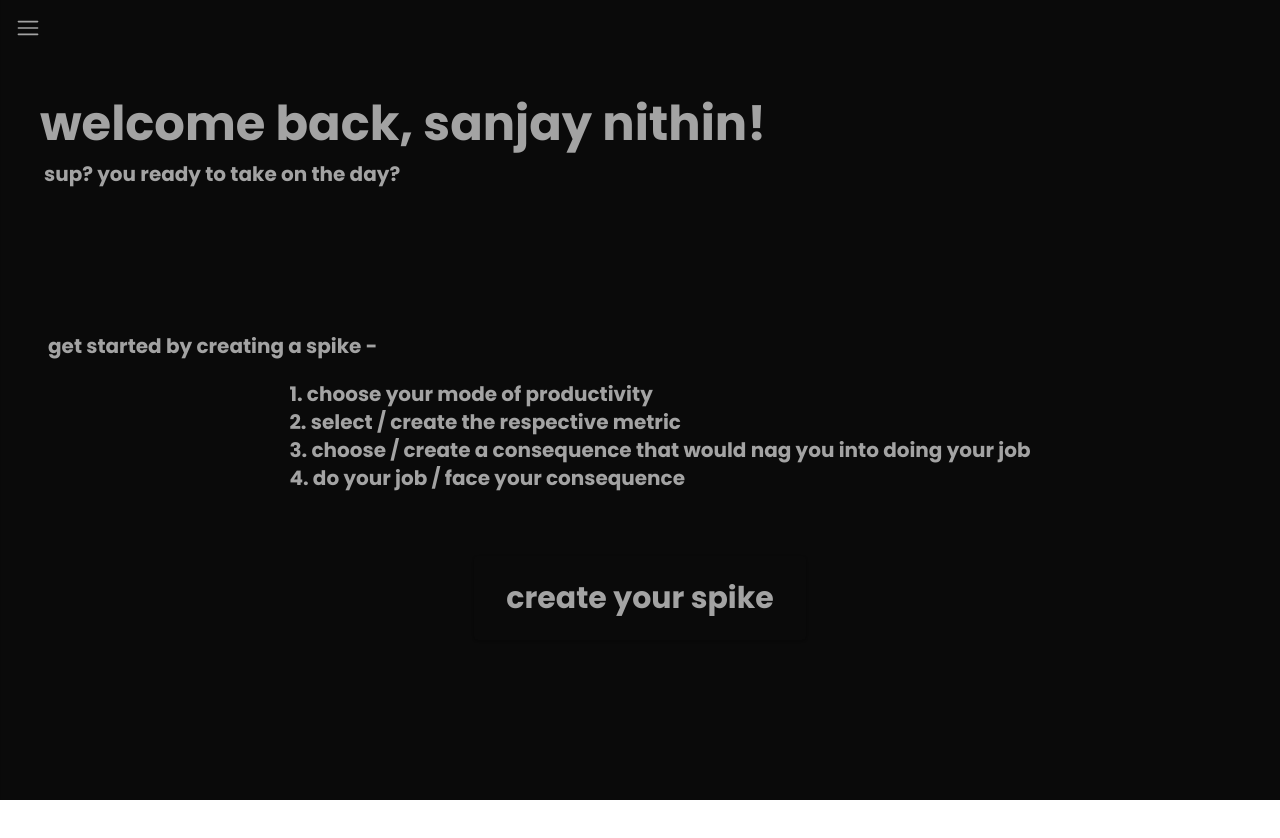
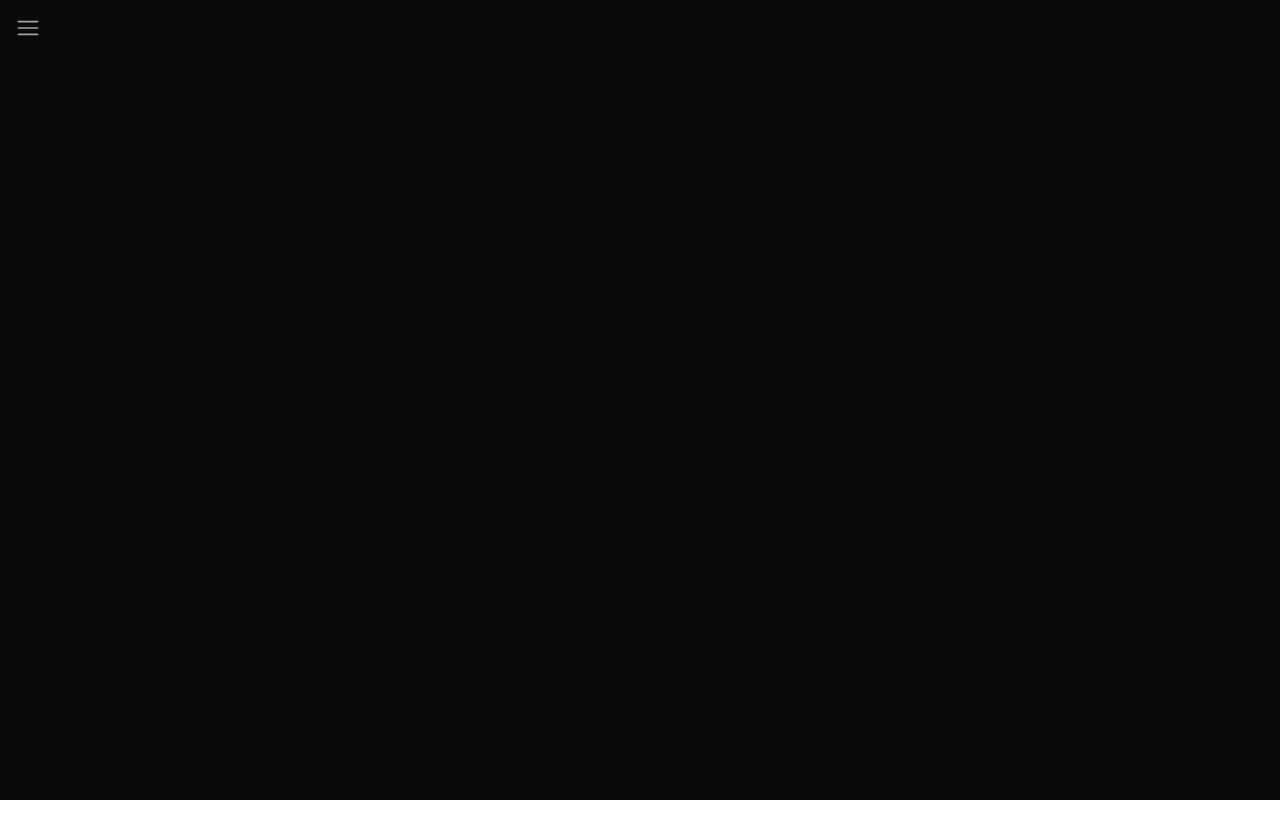
Before and after one commit to SanjayNithin2002/spike-frontend, a React (Create React App) app: page /home in a window 1280 px wide. Shown: the top 838 px of the page. After the commit the page ends 800 px from the top, so only its background shows below. Built offline with nearby package versions, Linux system fonts and the light colour scheme; the HTML template or start-up script is replaced by a standard one.

Commit message:
migrated to vercel

```diff
--- a/src/components/CreateSpike.js
+++ b/src/components/CreateSpike.js
@@ -2,47 +2,13 @@ import React from "react";
 import NavBar from "./NavBar";
 
 const CreateSpike = () => {
-    const gotToSelectRepos = () =>{
-        window.location.href = 'https://spike-backend-yxt7.onrender.com/integrations/github/callback';
+    const gotToSelectRepos = () => {
+        window.location.href = 'https://spike-backend.vercel.app/integrations/github/callback';
     }
     return (
-        <div className="font-redHat h-screen bg-whitestSpike">
-            <div className="absolute top-0 z-[-2] h-full w-full bg-[#000000] bg-custom-radial-gradient bg-custom-size"></div>
+        <div className="container flex h-screen font-poppins w-full bg-neutral-950 text-neutral-400">
             <NavBar />
-            <div className="flex flex-col items-center mt-8">
-                <div className="relative mb-8">
-                    <div className="absolute inset-1 bg-redSpike rounded-md"></div>
-                    <div className="relative text-white font-bold text-2xl px-6 py-3">
-                        untitled spike #01
-                    </div>
-                </div>
-                <div className="flex justify-between w-4/5">
-                    <div className="flex flex-col items-center">
-                        <div className="text-redSpike text-2xl font-bold mb-5 text-decoration: underline">a metric</div>
-                        <div className="border-2 border-blackSpike p-4 rounded-md mt-10 bg-lightgraySpike">
-                            <select className="bg-lightgraySpike text-redSpike p-4 rounded-md w-60">
-                                <option>one commit per day on github...</option>
-                                <option>more metrics</option>
-                            </select>
-                        </div>
-                        <div className="text-redSpike font-bold mt-4 cursor-pointer">customize it</div>
-                    </div>
-                    <div className="flex flex-col items-center">
-                        <div className="text-redSpike text-2xl font-bold mb-5 text-decoration: underline">a consequence</div>
-                        <div className="border-2 border-blackSpike p-4 rounded-md mt-10 bg-lightgraySpike">
-                            <select className="bg-lightgraySpike text-redSpike p-4 rounded-md w-60">
-                                <option>send an email to my professor stating how i am slacking off</option>
-                                <option>more consequences</option>
-                            </select>
-                        </div>
-                        <div className="text-redSpike font-bold mt-4 cursor-pointer">customize it</div>
-                    </div>
-                </div>
-                <div className="border-2 border-blackSpike bg-lightgraySpike p-5 rounded-md mt-40 w-2/3 text-center text-redSpike text-xl">
-                if i don’t commit once on GitHub everyday, spike will send an email to my professor regarding how i’ve started slacking off.
-                </div>
-                <button onClick={()=>gotToSelectRepos()} className="bg-redSpike font-bold text-xl text-whitestSpike p-3 rounded-md mt-10 pl-5 pr-5">continue</button>
-            </div>
+            <button onClick={() => gotToSelectRepos()} className="font-bold text-xl p-3 rounded-md mt-10 ml-5 mr-5">continue</button>
         </div>
     )
 }
--- a/src/components/Home.js
+++ b/src/components/Home.js
@@ -8,35 +8,10 @@ const App = () => {
         navigate("/createSpike");
     }
     return (
-    <div className='font-poppins h-screen w-full bg-neutral-950 text-neutral-400'>
-        <NavBar />
-        <div className="bg-graySpike bg-opacity-50 flex flex-col items-left w-full p-20 pl-8">
-            <div className="text-blackSpike font-bold text-5xl pl-2 pb-3 pt-5">
-                welcome back, <span className="text-redSpike">sanjay nithin!</span>
-            </div>
-            <div className="font-bold text-grayestSpike text-opacity-90 text-xl pl-3 pb-6">
-                    sup? you ready to take on the day?
-            </div>
-        </div>
-        <div className="bg-whitestSpike h-full">
-            <div className="flex flex-col items-left text-blackSpike font-bold text-xl pt-10 pl-12">
-                get started by creating a spike -
-            </div>
-            <div className="flex flex-col items-center text-redSpike font-bold text-xl pt-5 pl-10 pb-10">
-                <ol type="1">
-                    <li>1. choose your mode of productivity</li>
-                    <li>2. select  / create the respective metric</li>
-                    <li>3. choose / create a consequence that would nag you into doing your job</li>
-                    <li>4. do your job / face your consequence</li>
-                </ol>
-            </div>
-            <div className="mt-6 text-center pb-20">
-                <button onClick={() => gotToCreateSpike()} className="bg-redSpike text-whitestSpike font-bold text-3xl py-6 px-8 rounded shadow hover:bg-redSpike bg-opacity-90 transition duration-300">
-                    create your spike
-                </button>
-            </div>
-        </div>
-    </div>
+        <div className="container flex h-screen font-poppins w-full bg-neutral-950 text-neutral-400">
+        <NavBar/>
+
+      </div>
   );
 };
 
--- a/src/components/Login.js
+++ b/src/components/Login.js
@@ -29,6 +29,7 @@ const Signup = () => {
       }
       else {
         localStorage.setItem('token', results.token)
+        localStorage.setItem('user', JSON.stringify(results.user));
         navigate('/home');
       }
     }
--- a/src/components/NavBar.js
+++ b/src/components/NavBar.js
@@ -1,13 +1,12 @@
 import React, { useState, useEffect } from 'react';
 import { RxHamburgerMenu } from "react-icons/rx";
-import { MdOutlineViewAgenda } from "react-icons/md";
 import { MdOutlineCreate, MdOutlineHome, MdGridView } from "react-icons/md";
 import { IoAnalytics } from "react-icons/io5";
 import { RiToolsFill, RiSettings3Line } from "react-icons/ri";
 const Sidebar = () => {
     const [isOpen, setIsOpen] = useState(false);
     const [sidebarVisible, setSidebarVisible] = useState(false);
-
+    const user = JSON.parse(localStorage.getItem('user'));
     useEffect(() => {
         if (isOpen) {
             const timer = setTimeout(() => {
@@ -43,11 +42,11 @@ const Sidebar = () => {
                         <ul>
                             <li className="mb-6 ml-3 flex items-center">
                                 <MdOutlineHome className='h-5 w-5 mr-1' />
-                                <a href="#" className="pt-1">Home</a>
+                                <a href="/home" className="pt-1">Home</a>
                             </li>
                             <li className="mb-6 ml-3 flex items-center">
                                 <MdOutlineCreate className='h-5 w-5 mr-1' />
-                                <a href="#" className="pt-1">Create</a>
+                                <a href="/createspike" className="pt-1">Create</a>
                             </li>
                             <li className="mb-6 ml-3 flex items-center">
                                 <MdGridView className='h-5 w-5 mr-1' />
@@ -74,7 +73,7 @@ const Sidebar = () => {
                             className="w-10 h-10 object-cover rounded-full mr-2"
                         />
                         <div>
-                            <p className="font-bold">Geedhavarshini</p>
+                            <p className="font-bold">{(user) ? user.name : 'username'}</p>
                             <p className="text-sm">View Profile</p>
                         </div>
                     </div>
--- a/src/components/SelectRepos.js
+++ b/src/components/SelectRepos.js
@@ -37,7 +37,7 @@ function SelectRepos() {
         }));
         console.log(JSON.stringify({ repos: repoData }));
         try {
-            const response = await fetch('https://spike-backend-yxt7.onrender.com/integrations/github/user/createhooks', {
+            const response = await fetch('https://spike-backend.vercel.app/integrations/github/user/createhooks', {
                 method: 'POST',
                 credentials: 'include',
                 headers: {
@@ -63,7 +63,7 @@ function SelectRepos() {
     useEffect(() => {
         const fetchReposFromAPI = async () => {
             try {
-                const response = await fetch('https://spike-backend-yxt7.onrender.com/integrations/github/user/repos', {
+                const response = await fetch('https://spike-backend.vercel.app/integrations/github/user/repos', {
                     credentials: 'include'
                 });
                 const results = await response.json();
```
